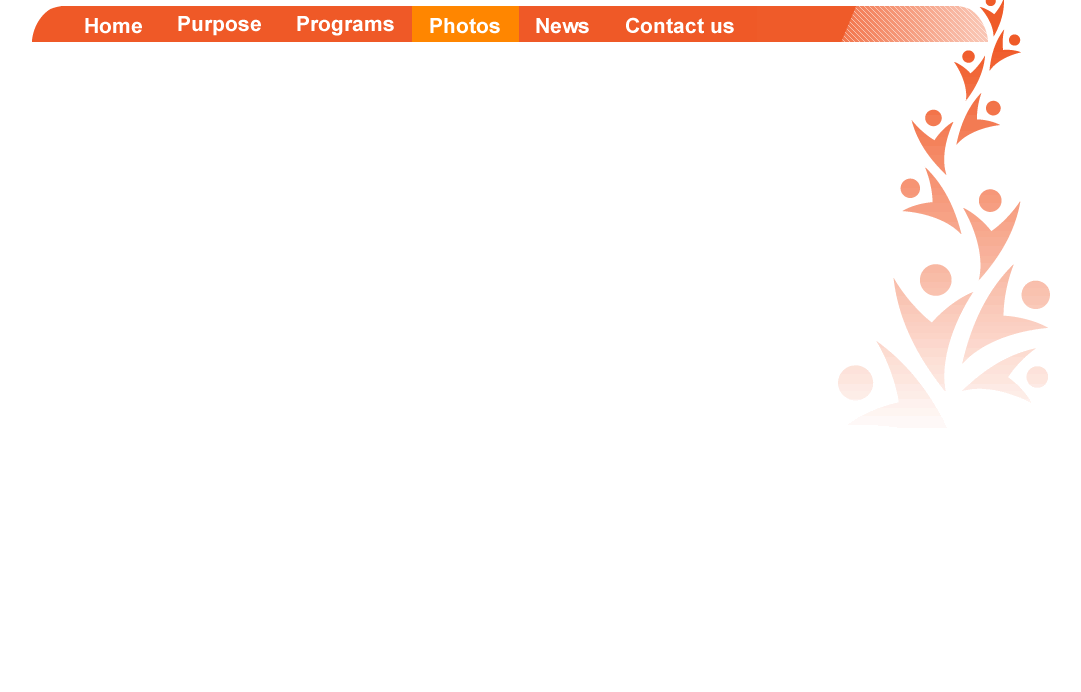
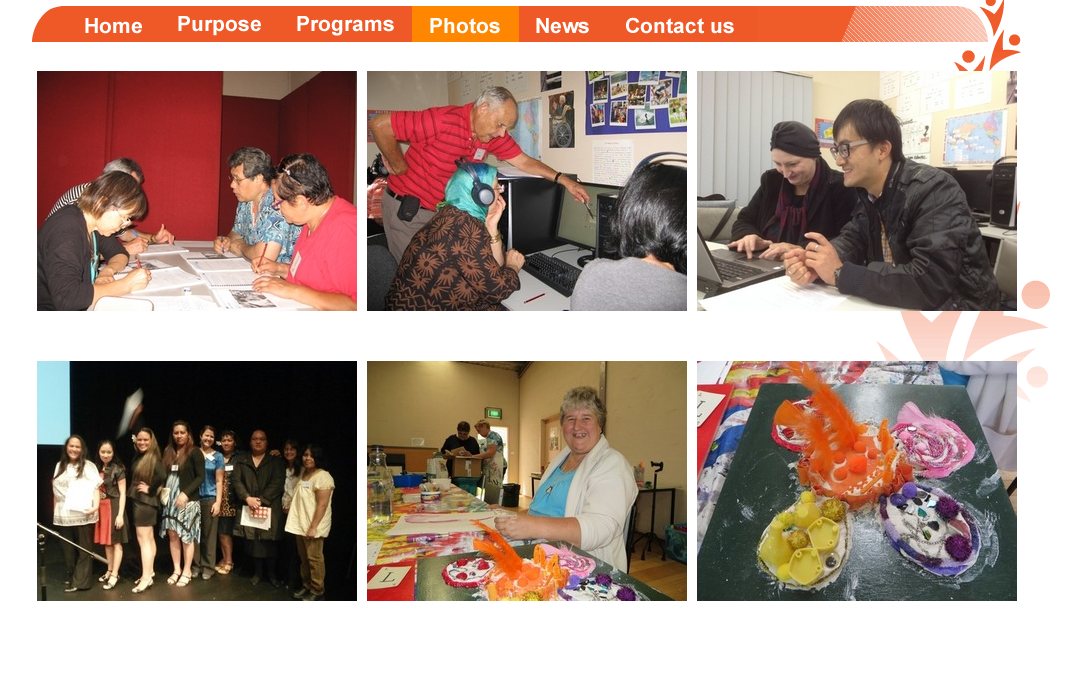
Before and after one commit to jaredq/DixonHouseWebsite, a plain HTML site: page DixonHouseWebsite/WebContent/photos.html in a window 1280 px wide. Shown: the part 108-800 px from the top of the page, without its empty margins (99-1180 px from the left). Drawn offline with Linux system fonts and the light colour scheme.

Commit message:
fill the photos page
Signed-off-by: jaredq <jaredqin@gmail.com>

```diff
--- /dev/null
+++ b/DixonHouseWebsite/WebContent/css/photos.css
@@ -0,0 +1,33 @@
+@CHARSET "UTF-8";
+
+#sector {
+	font-size: 22px;
+	color: #663300;
+	font-family: MV Boli;
+	text-align: left;
+}
+
+#sec-photos{
+}
+
+#sec-photos div{
+	float: left;
+	padding: 25px 5px;
+}
+
+#sec-photos a{
+	color: #009244;
+}
+
+#sec-photos ul{
+	padding-left: 5px;
+	padding-bottom: 25px;
+}
+
+#sec-photos li{
+	padding-left: 0px;
+}
+
+#sec-photos span.explore{
+	font-size: 16px;
+}
--- a/DixonHouseWebsite/WebContent/photos.html
+++ b/DixonHouseWebsite/WebContent/photos.html
@@ -4,28 +4,66 @@
 <meta http-equiv="Content-Type" content="text/html; charset=UTF-8">
 <title>Photos - Dixon House Neighbourhood Centre</title>
 <link rel="stylesheet" href="css/main.css" />
+<link rel="stylesheet" href="css/photos.css" />
 </head>
 <body>
 	<div id="header">
-		<div id="welcome">
-			Welcome to Dixon House Neighbourhood Centre and our programs
-		</div>
+		<div id="welcome">Welcome to Dixon House Neighbourhood Centre
+			and our programs</div>
 		<div id="logo">
 			<a href="home.html"><img src="images/DHNCweb_page_ok_r2_c2.gif" /></a>
 		</div>
 	</div>
 
 	<div id="navigator">
-		<div id="nav-home"><a href="home.html" class="na"> </a></div>
-		<div id="nav-purpose"><a href="purpose.html" class="na"> </a></div>
-		<div id="nav-programs"><a href="programs.html" class="na"> </a></div>
-		<div id="nav-photos"><a href="photos.html" class="ac"> </a></div>
-		<div id="nav-news"><a href="news.html" class="na"> </a></div>
-		<div id="nav-contact-us"><a href="contact-us.html" class="na"> </a></div>
-		<div id="nav-right"> </div>
+		<div id="nav-home">
+			<a href="home.html" class="na"> </a>
+		</div>
+		<div id="nav-purpose">
+			<a href="purpose.html" class="na"> </a>
+		</div>
+		<div id="nav-programs">
+			<a href="programs.html" class="na"> </a>
+		</div>
+		<div id="nav-photos">
+			<a href="photos.html" class="ac"> </a>
+		</div>
+		<div id="nav-news">
+			<a href="news.html" class="na"> </a>
+		</div>
+		<div id="nav-contact-us">
+			<a href="contact-us.html" class="na"> </a>
+		</div>
+		<div id="nav-right"></div>
 	</div>
 
 	<div id="sector">
+		<div id="sec-photos">
+			<div>
+				<a href="photos/english-class-01.jpg"><img alt=""
+					src="photos/english-class-01_320x240.jpg"></a>
+			</div>
+			<div>
+				<a href="photos/one-to-one-english-01.jpg"><img alt=""
+					src="photos/one-to-one-english-01_320x240.jpg"></a>
+			</div>
+			<div>
+				<a href="photos/computer-class-01.jpg"><img alt=""
+					src="photos/computer-class-01_320x240.jpg"></a>
+			</div>
+			<div>
+				<a href="photos/women-01.jpg"><img alt=""
+					src="photos/women-01_320x240.jpg"></a>
+			</div>
+			<div>
+				<a href="photos/sewing-group-01.jpg"><img alt=""
+					src="photos/sewing-group-01_320x240.jpg"></a>
+			</div>
+			<div>
+				<a href="photos/sewing-group-02.jpg"><img alt=""
+					src="photos/sewing-group-02_320x240.jpg"></a>
+			</div>
+		</div>
 	</div>
 
 	<div id="footer"></div>
```
Also changed, not shown: DixonHouseWebsite/WebContent/photos/computer-class-01.jpg (added), DixonHouseWebsite/WebContent/photos/computer-class-01_320x240.jpg (added), DixonHouseWebsite/WebContent/photos/computer-class-01_400x300.jpg (added), DixonHouseWebsite/WebContent/photos/english-class-01.jpg (added), DixonHouseWebsite/WebContent/photos/english-class-01_320x240.jpg (added), DixonHouseWebsite/WebContent/photos/english-class-01_400x300.jpg (added), DixonHouseWebsite/WebContent/photos/one-to-one-english-01.jpg (added), DixonHouseWebsite/WebContent/photos/one-to-one-english-01_320x240.jpg (added), DixonHouseWebsite/WebContent/photos/one-to-one-english-01_400x300.jpg (added), DixonHouseWebsite/WebContent/photos/sewing-group-01_320x240.jpg (added), DixonHouseWebsite/WebContent/photos/sewing-group-01_400x300.jpg (added), DixonHouseWebsite/WebContent/photos/sewing-group-02_320x240.jpg (added), DixonHouseWebsite/WebContent/photos/sewing-group-02_400x300.jpg (added), DixonHouseWebsite/WebContent/photos/women-01.jpg (added), 2 more files, 2 other files.
